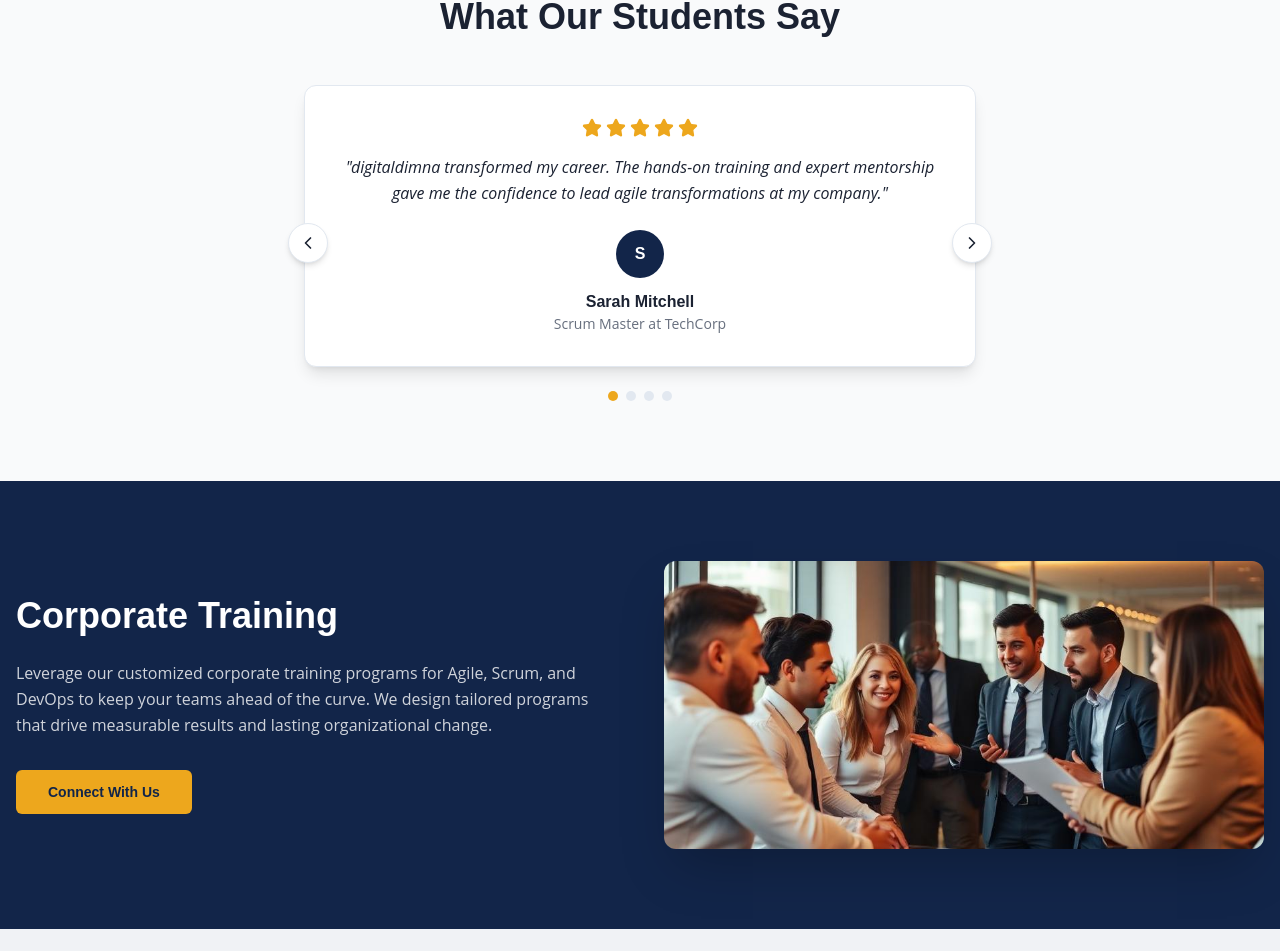
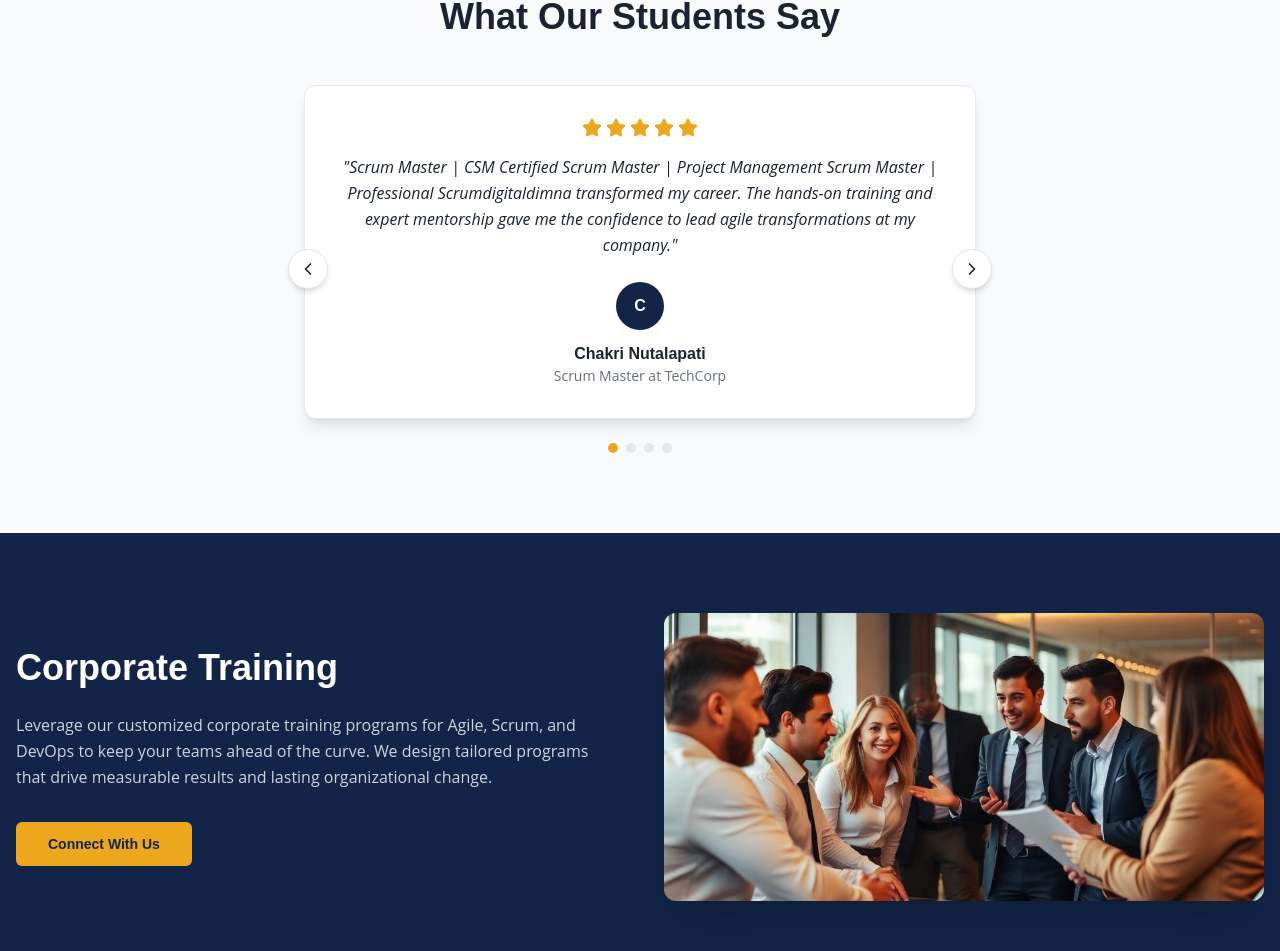
Before and after one commit to Prabha-123-ops/target_agility_clone_2, a React (Vite) app: page / in a window 1280 px wide. Shown: the part 2221-3172 px from the top of the page. Built offline with nearby package versions, Linux system fonts and the light colour scheme; the HTML template or start-up script is replaced by a standard one.

Commit message:
reviewchanged

```diff
--- a/src/data/testimonialsData.ts
+++ b/src/data/testimonialsData.ts
@@ -5,12 +5,12 @@ export const testimonialsContent = {
 
 export const testimonialsData = [
   {
-    name: "Sarah Mitchell",
+    name: "Chakri Nutalapati",
     role: "Scrum Master at TechCorp",
-    text: "digitaldimna transformed my career. The hands-on training and expert mentorship gave me the confidence to lead agile transformations at my company."
+    text: "Scrum Master | CSM Certified Scrum Master | Project Management Scrum Master | Professional Scrumdigitaldimna transformed my career. The hands-on training and expert mentorship gave me the confidence to lead agile transformations at my company."
   },
   {
-    name: "James Chen",
+    name: "Kapil Shah",
     role: "Product Owner at FinServe",
     text: "The Product Owner certification course was incredibly practical. I immediately applied what I learned, and my team's velocity improved by 40%."
   },
```
